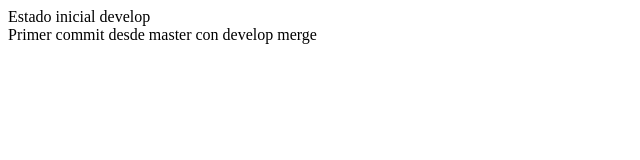
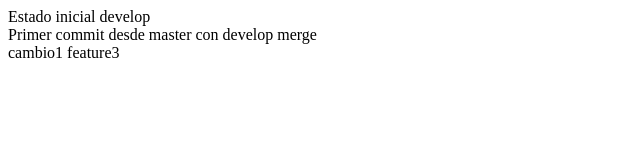
Before and after one commit to javierDMC/git, a plain HTML site: page index.html in a window 1280 px wide. Shown: the whole page, without its empty margins (0-640 px from the left). Drawn offline with Linux system fonts and the light colour scheme.

Commit message:
Cambio1 feature3

```diff
--- a/index.html
+++ b/index.html
@@ -9,5 +9,6 @@
 <body>
     <div>Estado inicial develop</div>
     <div>Primer commit desde master con develop merge</div>
+    <div>cambio1 feature3</div>
 </body>
 </html>
```
